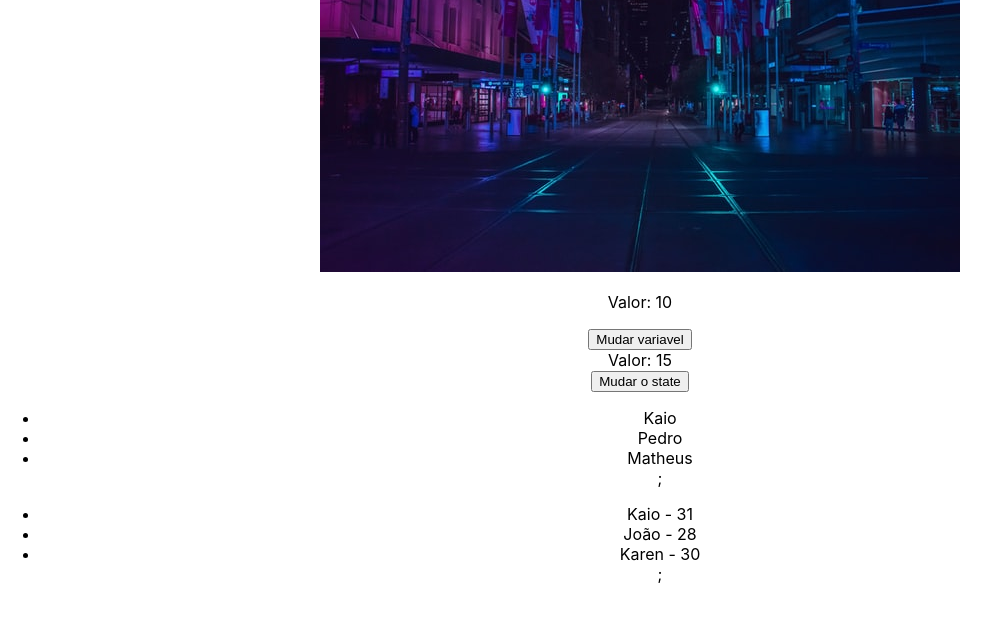
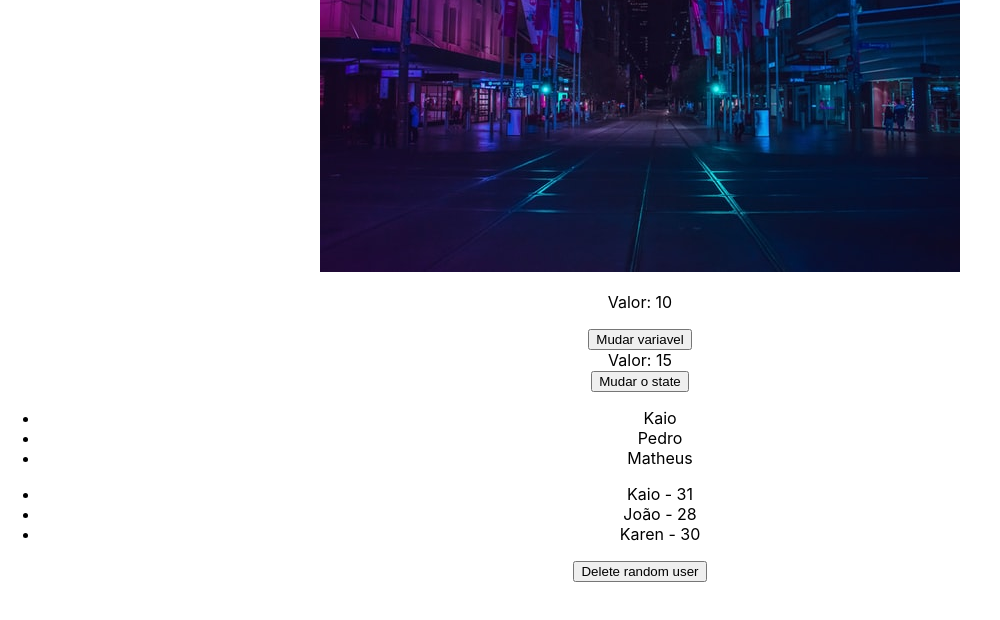
Before and after one commit to kaiotcp1/curso_react, a React (Create React App) app in the folder 3_AVANÇANDO_NO_REACT/avancando/: page / in a window 1280 px wide. Shown: the part 668-1288 px from the top of the page, without its empty margins (0-1000 px from the left). Built offline with nearby package versions, Linux system fonts and the light colour scheme.

Commit message:
Previous state

```diff
--- a/3_AVANÇANDO_NO_REACT/avancando/src/components/ListRender.js
+++ b/3_AVANÇANDO_NO_REACT/avancando/src/components/ListRender.js
@@ -4,24 +4,33 @@ const ListRender = () => {
     const [list] = useState(["Kaio", "Pedro", "Matheus"]);
 
     //Simulação banco de dados
-    const [users] = useState([
+    const [users, setUsers] = useState([
         { id: 1, name: "Kaio", age: 31},
-        { id: 23152334, name: "João", age: 28},
-        { id: 823741923, name: "Karen", age: 30},
-    ]);
+        { id: 2, name: "João", age: 28},
+        { id: 3, name: "Karen", age: 30},
+    ])
+
+    const deleteRandom = () => {
+        const randomNumber = Math.floor(Math.random() * 4);
+
+        setUsers((prevUsers) => {
+            return prevUsers.filter((users) => randomNumber !== users.id)
+        });
+    }
 
     return (
     <div>
         <ul>
             {list.map((item, i) => (
                 <li key={i}>{item}</li>
-            ))};
+            ))}
         </ul>
         <ul>
             {users.map((user) => (
                 <li key={user.id}>{user.name} - {user.age}</li>
-            ))};
+            ))}
         </ul>
+        <button onClick={deleteRandom}>Delete random user</button>
     </div>
   )
 }
```
